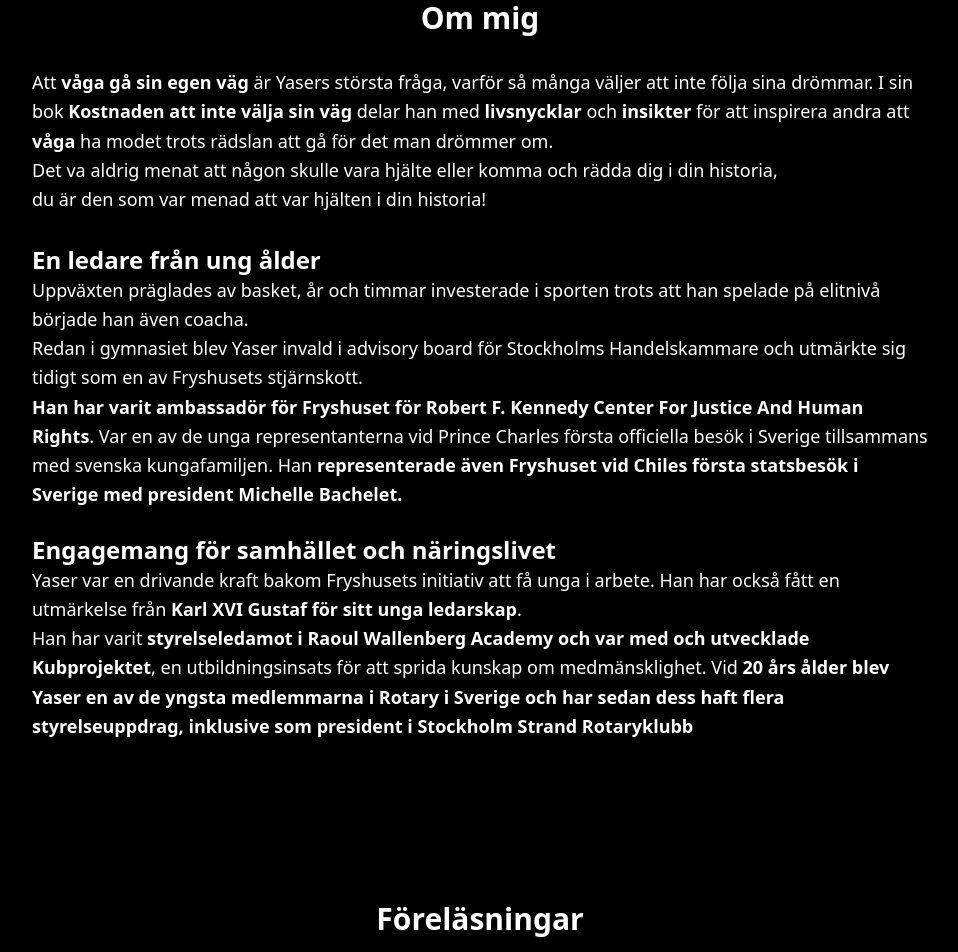
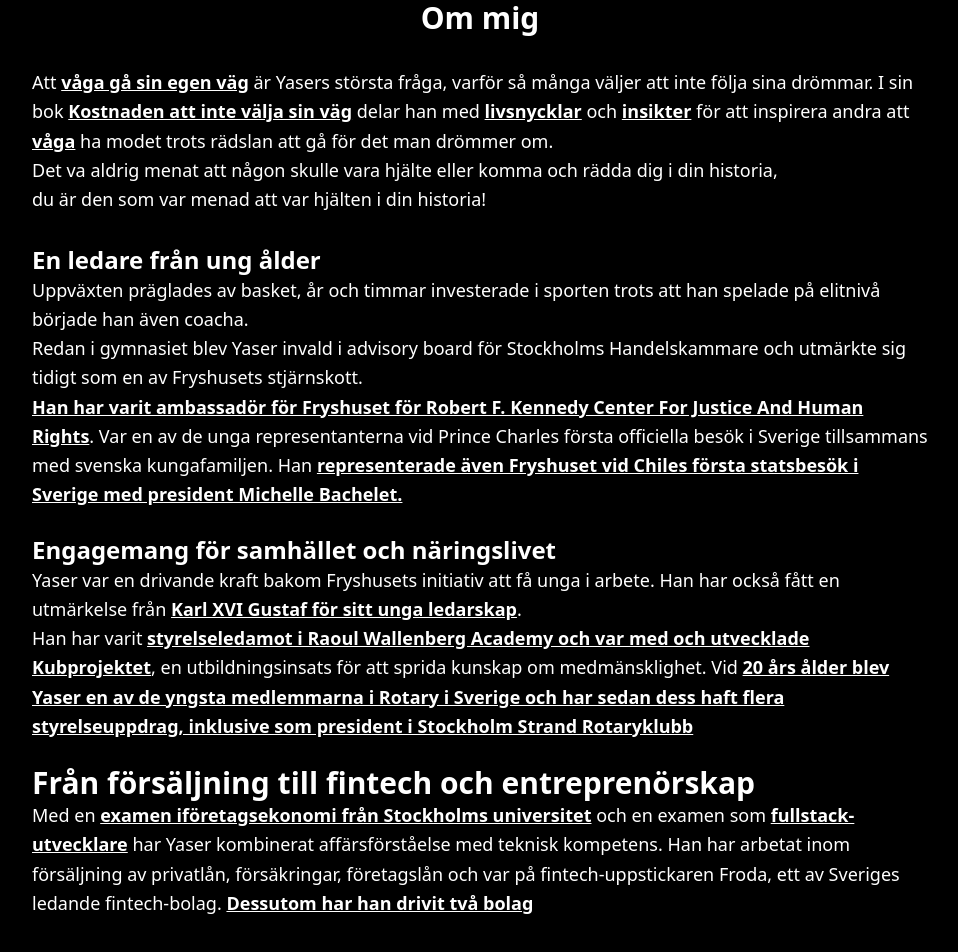
Before and after one commit to Yazukee/Egensida, a React (Vite) app: page / in a window 1280 px wide. Shown: the part 940-1892 px from the top of the page, without its empty margins (160-1118 px from the left). Built offline with nearby package versions, Linux system fonts and the light colour scheme; no server answers.

Commit message:
justering

```diff
--- a/src/components/ui/OmMig.jsx
+++ b/src/components/ui/OmMig.jsx
@@ -7,18 +7,35 @@
       <h2 className="text-3xl font-bold mb-8 text-center">Om mig</h2>
       <div className="max-w-4xl mx-auto md:flex-row items-center gap-10">
         <p className="text-lg leading-relaxed">
-          Att <b>våga gå sin egen väg</b> är Yasers största fråga, varför så
-          många väljer att inte följa sina drömmar. I sin bok{" "}
-          <b>Kostnaden att inte välja sin väg </b>
-          delar han med <b>livsnycklar</b> och <b> insikter</b> för att
-          inspirera andra att <b>våga</b> ha modet trots rädslan att gå för det
-          man drömmer om. <br />
+          Att{" "}
+          <u>
+            <b>våga gå sin egen väg</b>
+          </u>{" "}
+          är Yasers största fråga, varför så många väljer att inte följa sina
+          drömmar. I sin bok{" "}
+          <u>
+            <b>Kostnaden att inte välja sin väg</b>
+          </u>{" "}
+          delar han med{" "}
+          <u>
+            <b>livsnycklar</b>
+          </u>{" "}
+          och{" "}
+          <u>
+            <b>insikter</b>
+          </u>{" "}
+          för att inspirera andra att{" "}
+          <u>
+            <b>våga</b>
+          </u>{" "}
+          ha modet trots rädslan att gå för det man drömmer om. <br />
           Det va aldrig menat att någon skulle vara hjälte eller komma och rädda
           dig i din historia, <br /> du är den som var menad att var hjälten i
           din historia!
           <br />
           <br />
         </p>
+
         <h2 className="font-bold text-2xl">En ledare från ung ålder</h2>
         <p className="text-lg leading-relaxed">
           Uppväxten präglades av basket, år och timmar investerade i sporten
@@ -26,38 +43,69 @@
           <br /> Redan i gymnasiet blev Yaser invald i advisory board för
           Stockholms Handelskammare och utmärkte sig tidigt som en av Fryshusets
           stjärnskott. <br />
+          <u>
             <b>
-            Han har varit ambassadör för Fryshuset för Robert F. Kennedy Center
-            For Justice And Human Rights
+              Han har varit ambassadör för Fryshuset för Robert F. Kennedy
+              Center For Justice And Human Rights
             </b>
+          </u>
           . Var en av de unga representanterna vid Prince Charles första
-          officiella besök i Sverige tillsammans med svenska kungafamiljen. Han
+          officiella besök i Sverige tillsammans med svenska kungafamiljen. Han{" "}
+          <u>
             <b>
-            {" "}
-            representerade även Fryshuset vid Chiles första statsbesök i Sverige
-            med president Michelle Bachelet.
+              representerade även Fryshuset vid Chiles första statsbesök i
+              Sverige med president Michelle Bachelet.
             </b>
+          </u>
         </p>
         <br />
+
         <h2 className="font-bold text-2xl">
           Engagemang för samhället och näringslivet
         </h2>
         <p className="text-lg leading-relaxed">
           Yaser var en drivande kraft bakom Fryshusets initiativ att få unga i
           arbete. Han har också fått en utmärkelse från{" "}
-          <b> Karl XVI Gustaf för sitt unga ledarskap</b>. <br /> Han har varit
+          <u>
+            <b>Karl XVI Gustaf för sitt unga ledarskap</b>
+          </u>
+          . <br /> Han har varit{" "}
+          <u>
             <b>
-            {" "}
               styrelseledamot i Raoul Wallenberg Academy och var med och
               utvecklade Kubprojektet
             </b>
-          , en utbildningsinsats för att sprida kunskap om medmänsklighet. Vid
+          </u>
+          , en utbildningsinsats för att sprida kunskap om medmänsklighet. Vid{" "}
+          <u>
             <b>
-            {" "}
               20 års ålder blev Yaser en av de yngsta medlemmarna i Rotary i
-            Sverige och har sedan dess haft flera styrelseuppdrag, inklusive som
-            president i Stockholm Strand Rotaryklubb
+              Sverige och har sedan dess haft flera styrelseuppdrag, inklusive
+              som president i Stockholm Strand Rotaryklubb
             </b>
+          </u>
+        </p>
+        <br />
+
+        <h2 className="font-bold text-3xl">
+          Från försäljning till fintech och entreprenörskap
+        </h2>
+        <p className="text-lg leading-relaxed">
+          Med en{" "}
+          <b>
+            <u>examen iföretagsekonomi från Stockholms universitet</u>
+          </b>{" "}
+          och en examen som{" "}
+          <u>
+            <b>fullstack-utvecklare</b>
+          </u>{" "}
+          har Yaser kombinerat affärsförståelse med teknisk kompetens. Han har
+          arbetat inom försäljning av privatlån, försäkringar, företagslån och
+          var på fintech-uppstickaren Froda, ett av Sveriges ledande
+          fintech-bolag.{" "}
+          <u>
+            <b>Dessutom har han drivit två bolag</b>
+          </u>
         </p>
       </div>
     </section>
```
Lines whose indentation alone changed are shown as unchanged.
